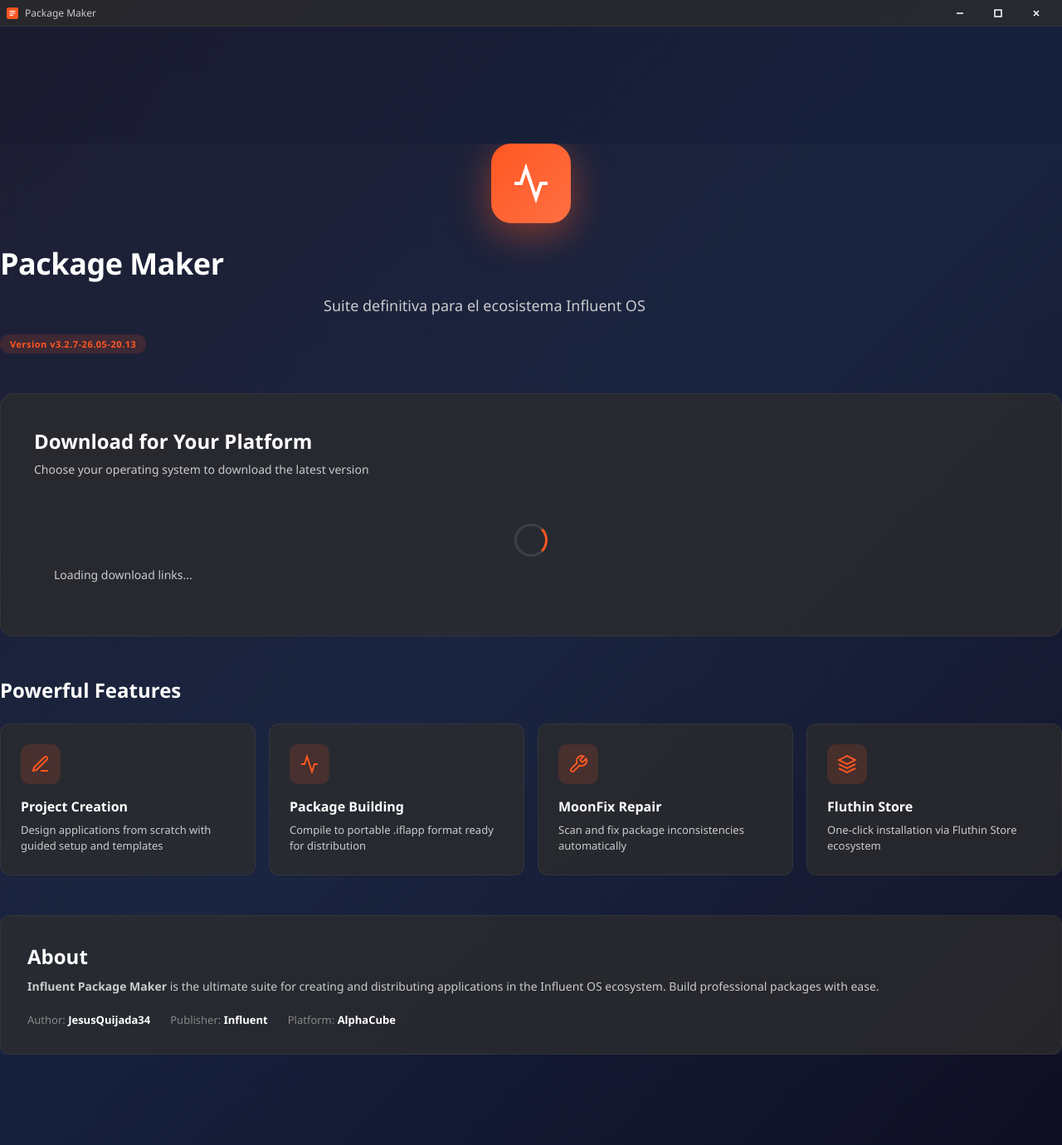
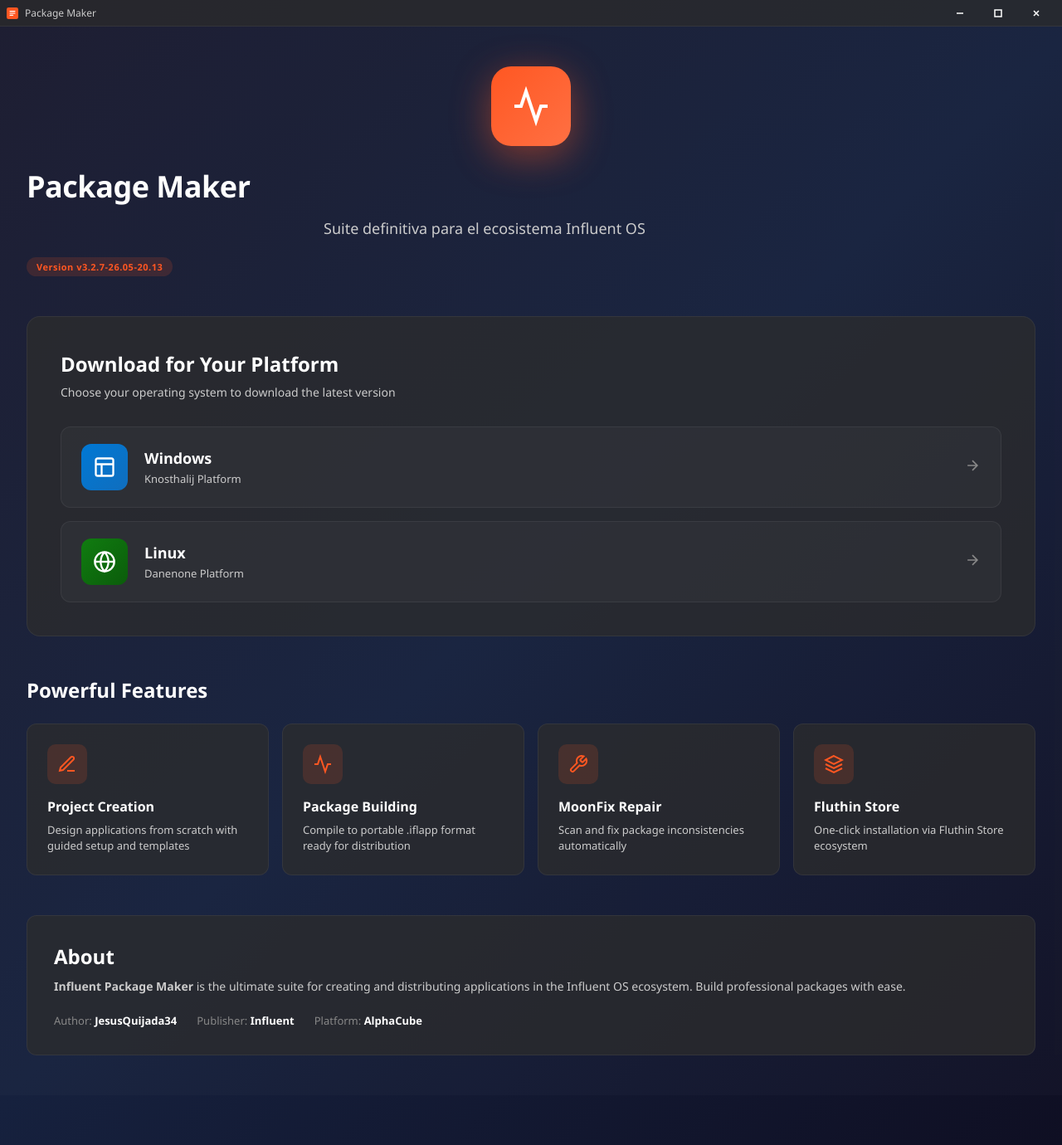
Before and after one commit to JesusQuijada34/packagemaker, a Flask app: page / in a window 1280 px wide. Shown: the whole page at 83% size. Run offline with Flask 3, Linux system fonts and the light colour scheme; some web fonts are replaced.

Commit message:
fix: add proper margins and improve button loading speed
- Add padding to download-landing container for proper margins
- Show buttons immediately with default links to releases page
- Update buttons with direct download URLs when API responds
- Remove loading spinner for instant button display

```diff
--- a/templates/index.html
+++ b/templates/index.html
@@ -2,9 +2,9 @@
 {% block title %}Download Package Maker{% endblock %}
 {% block title_bar %}Package Maker{% endblock %}
 {% block app_content %}
-<div class="main-content" style="justify-content:center;align-items:center;">
+<div class="main-content" style="justify-content:center;align-items:flex-start;">
     <div class="content-area" style="overflow-y:auto;">
-        <div class="download-landing">
+        <div class="download-landing" style="padding:48px 32px;">
             <!-- Hero Section -->
             <div class="hero-section">
                 <div class="hero-icon">
@@ -23,7 +23,7 @@
                 <p class="section-subtitle">Choose your operating system to download the latest version</p>
 
                 <div class="platform-buttons">
-                    <a href="#" id="dlWindows" class="platform-btn" style="display:none;">
+                    <a href="https://github.com/JesusQuijada34/packagemaker/releases/latest" id="dlWindows" class="platform-btn" target="_blank">
                         <div class="platform-icon windows">
                             <svg width="28" height="28" viewBox="0 0 24 24" fill="none" stroke="white" stroke-width="2"><rect x="3" y="3" width="18" height="18" rx="2"/><path d="M3 9h18M9 21V9"/></svg>
                         </div>
@@ -36,7 +36,7 @@
                         </div>
                     </a>
 
-                    <a href="#" id="dlLinux" class="platform-btn" style="display:none;">
+                    <a href="https://github.com/JesusQuijada34/packagemaker/releases/latest" id="dlLinux" class="platform-btn" target="_blank">
                         <div class="platform-icon linux">
                             <svg width="28" height="28" viewBox="0 0 24 24" fill="none" stroke="white" stroke-width="2"><circle cx="12" cy="12" r="10"/><path d="M12 2a14.5 14.5 0 000 20 14.5 14.5 0 000-20"/><path d="M2 12h20"/></svg>
                         </div>
@@ -50,8 +50,8 @@
                     </a>
                 </div>
 
-                <!-- Loading State -->
-                <div id="loadingPlatforms" class="loading-platforms">
+                <!-- Hidden loading state (only shows if JS fails) -->
+                <div id="loadingPlatforms" class="loading-platforms" style="display:none;">
                     <div class="spinner"></div>
                     <p>Loading download links...</p>
                 </div>
@@ -118,7 +118,6 @@
 .download-landing {
     max-width: 800px;
     margin: 0 auto;
-    padding: 48px 32px;
     text-align: center;
 }
 
@@ -364,7 +363,6 @@
 async function loadPlatformDownloads() {
     const dlW = document.getElementById('dlWindows');
     const dlL = document.getElementById('dlLinux');
-    const lp = document.getElementById('loadingPlatforms');
     const pf = document.getElementById('platformFallback');
     const hv = document.getElementById('heroVersion');
 
@@ -378,32 +376,30 @@ async function loadPlatformDownloads() {
                 hv.innerHTML = `<span class="badge badge-primary">Version ${d.version}</span>`;
             }
 
-            let hasPlatform = false;
-
             // Windows button
             if (d.downloads && d.downloads.windows) {
                 dlW.href = d.downloads.windows;
-                dlW.style.display = 'flex';
-                hasPlatform = true;
+            } else {
+                dlW.style.display = 'none';
             }
 
             // Linux button
             if (d.downloads && d.downloads.linux) {
                 dlL.href = d.downloads.linux;
-                dlL.style.display = 'flex';
-                hasPlatform = true;
+            } else {
+                dlL.style.display = 'none';
             }
 
-            lp.style.display = 'none';
+            // Check if at least one platform is available
+            const windowsOk = d.downloads && d.downloads.windows;
+            const linuxOk = d.downloads && d.downloads.linux;
 
-            if (!hasPlatform) {
+            if (!windowsOk && !linuxOk) {
                 pf.style.display = 'block';
             }
-        } else {
-            lp.innerHTML = '<p>Could not load release information</p>';
         }
     } catch (e) {
-        lp.innerHTML = '<p>Error loading downloads. Please try again later.</p>';
+        // Keep default fallback links on error
     }
 }
 
```
